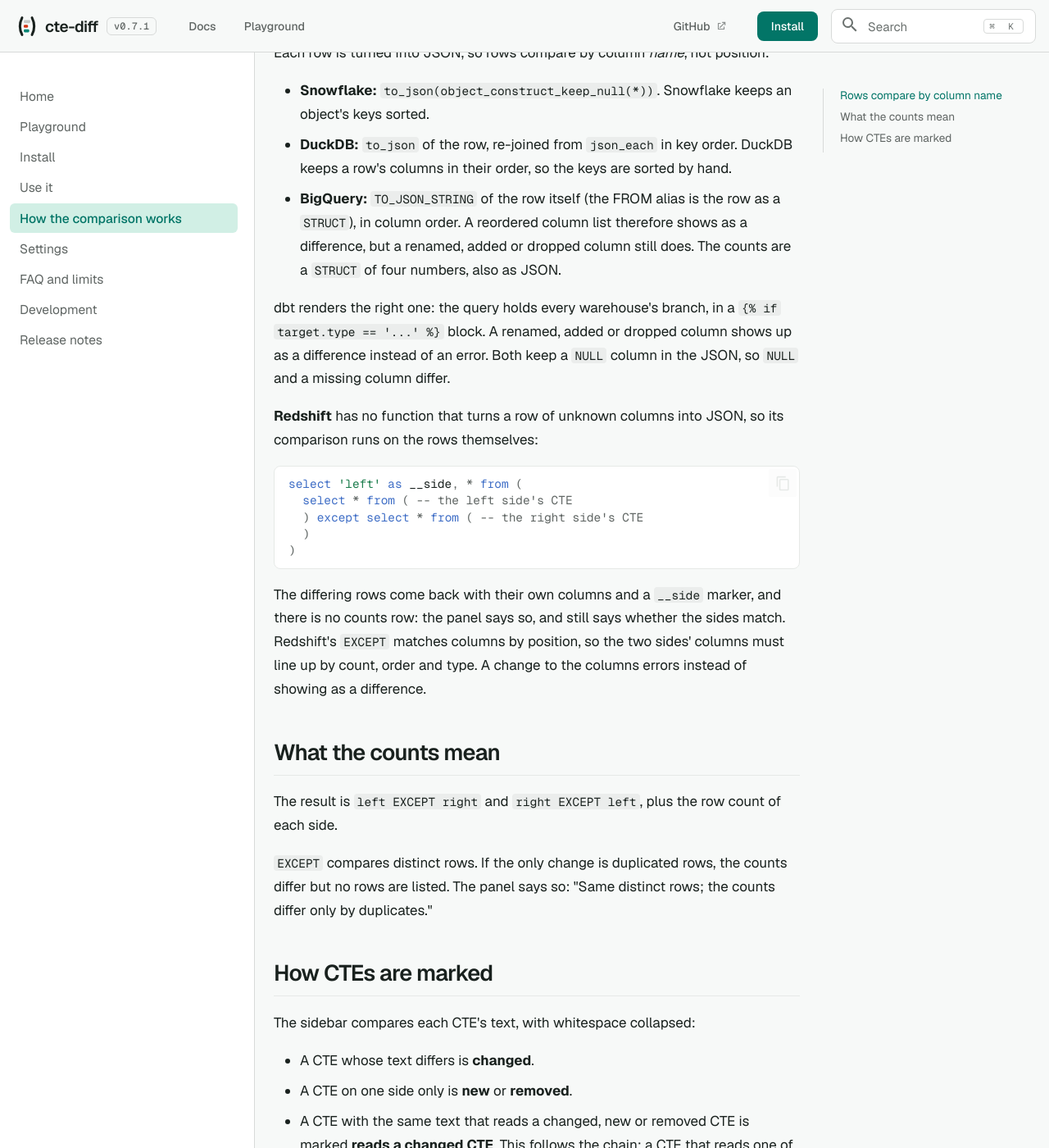
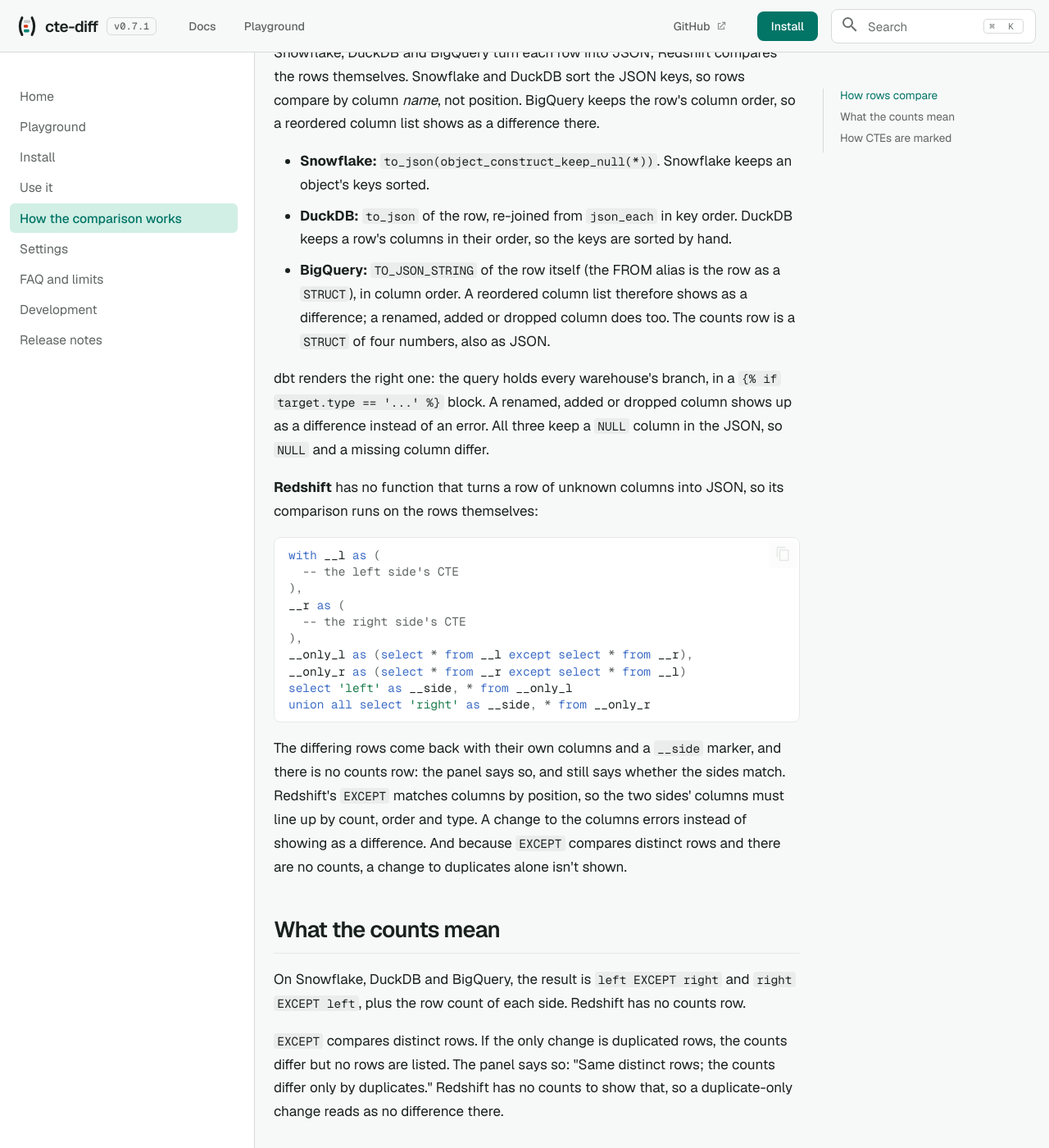
Before and after one commit to MarkPhamm/cte-diff, an MkDocs documentation site: the page built from docs/comparison.md, in a window 1280 px wide and 1400 px high, scrolled down 604 px. Shown: the whole window at 82% size. Built offline with MkDocs 1.6.1 and Material for MkDocs 9.7.7, drawn with Linux system fonts in a browser that asks for light colours; comment, search, counter and statistics services are not loaded.

Commit message:
Review fixes: Redshift no-counts wording, cut at the limit, docs

````diff
--- a/docs/comparison.md
+++ b/docs/comparison.md
@@ -14,33 +14,38 @@ __only_r as (select __row from __r except select __row from __l)
 select ...  -- the row counts, then the rows of __only_l and __only_r
 ```
 
-## Rows compare by column name
+## How rows compare
 
-Each row is turned into JSON, so rows compare by column *name*, not position:
+Snowflake, DuckDB and BigQuery turn each row into JSON; Redshift compares the rows themselves. Snowflake and DuckDB sort the JSON keys, so rows compare by column *name*, not position. BigQuery keeps the row's column order, so a reordered column list shows as a difference there.
 
 - **Snowflake:** `to_json(object_construct_keep_null(*))`. Snowflake keeps an object's keys sorted.
 - **DuckDB:** `to_json` of the row, re-joined from `json_each` in key order. DuckDB keeps a row's columns in their order, so the keys are sorted by hand.
-- **BigQuery:** `TO_JSON_STRING` of the row itself (the FROM alias is the row as a `STRUCT`), in column order. A reordered column list therefore shows as a difference, but a renamed, added or dropped column still does. The counts are a `STRUCT` of four numbers, also as JSON.
+- **BigQuery:** `TO_JSON_STRING` of the row itself (the FROM alias is the row as a `STRUCT`), in column order. A reordered column list therefore shows as a difference; a renamed, added or dropped column does too. The counts row is a `STRUCT` of four numbers, also as JSON.
 
-dbt renders the right one: the query holds every warehouse's branch, in a `{% if target.type == '...' %}` block. A renamed, added or dropped column shows up as a difference instead of an error. Both keep a `NULL` column in the JSON, so `NULL` and a missing column differ.
+dbt renders the right one: the query holds every warehouse's branch, in a `{% if target.type == '...' %}` block. A renamed, added or dropped column shows up as a difference instead of an error. All three keep a `NULL` column in the JSON, so `NULL` and a missing column differ.
 
 **Redshift** has no function that turns a row of unknown columns into JSON, so its comparison runs on the rows themselves:
 
 ```sql
-select 'left' as __side, * from (
-  select * from ( -- the left side's CTE
-  ) except select * from ( -- the right side's CTE
-  )
-)
+with __l as (
+  -- the left side's CTE
+),
+__r as (
+  -- the right side's CTE
+),
+__only_l as (select * from __l except select * from __r),
+__only_r as (select * from __r except select * from __l)
+select 'left' as __side, * from __only_l
+union all select 'right' as __side, * from __only_r
 ```
 
-The differing rows come back with their own columns and a `__side` marker, and there is no counts row: the panel says so, and still says whether the sides match. Redshift's `EXCEPT` matches columns by position, so the two sides' columns must line up by count, order and type. A change to the columns errors instead of showing as a difference.
+The differing rows come back with their own columns and a `__side` marker, and there is no counts row: the panel says so, and still says whether the sides match. Redshift's `EXCEPT` matches columns by position, so the two sides' columns must line up by count, order and type. A change to the columns errors instead of showing as a difference. And because `EXCEPT` compares distinct rows and there are no counts, a change to duplicates alone isn't shown.
 
 ## What the counts mean
 
-The result is `left EXCEPT right` and `right EXCEPT left`, plus the row count of each side.
+On Snowflake, DuckDB and BigQuery, the result is `left EXCEPT right` and `right EXCEPT left`, plus the row count of each side. Redshift has no counts row.
 
-`EXCEPT` compares distinct rows. If the only change is duplicated rows, the counts differ but no rows are listed. The panel says so: "Same distinct rows; the counts differ only by duplicates."
+`EXCEPT` compares distinct rows. If the only change is duplicated rows, the counts differ but no rows are listed. The panel says so: "Same distinct rows; the counts differ only by duplicates." Redshift has no counts to show that, so a duplicate-only change reads as no difference there.
 
 ## How CTEs are marked
 
--- a/overrides/home.html
+++ b/overrides/home.html
@@ -38,7 +38,7 @@
       <h1>See what a dbt change did to the data, <span>one CTE at a time.</span></h1>
     </div>
     <div class="qh-hero__text">
-      <p class="qh-lead">Open a model’s diff in VS Code and click above any CTE. Preview its rows on either side, or compare both sides and get the rows only one of them returns. Queries run through <code>dbt show</code>, so Jinja, refs and your Snowflake profile work as in a real run.</p>
+      <p class="qh-lead">Open a model’s diff in VS Code and click above any CTE. Preview its rows on either side, or compare both sides and get the rows only one of them returns. Queries run through <code>dbt show</code>, so Jinja, refs and your warehouse profile work as in a real run.</p>
       {{ install() }}
     </div>
 
@@ -287,7 +287,7 @@ origin/qa</pre>
         <table class="qh-how__t qh-how__res"><thead><tr><th></th><th>order_id</th><th>total_amount</th></tr></thead><tbody><tr class="qh-how__group"><td colspan="3">3 changed rows</td></tr><tr class="qh-how__l"><td>−</td><td>14</td><td class="chg">32</td></tr><tr class="qh-how__r"><td>+</td><td>14</td><td class="chg">24</td></tr><tr class="qh-how__l"><td>−</td><td>52</td><td class="chg">45</td></tr><tr class="qh-how__r"><td>+</td><td>52</td><td class="chg">30</td></tr><tr class="qh-how__l"><td>−</td><td>87</td><td class="chg">18</td></tr><tr class="qh-how__r"><td>+</td><td>87</td><td class="chg">9</td></tr></tbody></table>
       </li>
     </ol>
-    <p class="qh-how__note">BigQuery, DuckDB, Redshift or Snowflake, one query, one <code>dbt show</code> run. It compares distinct rows: if only duplicates changed, the row counts differ but no rows are listed. <a href="{{ 'comparison/' | url }}">Read how the comparison works</a></p>
+    <p class="qh-how__note">BigQuery, DuckDB, Redshift or Snowflake, one query, one <code>dbt show</code> run. It compares distinct rows: if only duplicates changed, the row counts differ but no rows are listed (Redshift has no row counts). <a href="{{ 'comparison/' | url }}">Read how the comparison works</a></p>
   </section>
 
   <!-- --------------------------------------------------------------- requirements -->
````
Also changed, not shown: README.md (+1 -1 lines), docs/faq.md (+2 -2 lines), docs/install.md (+1 -1 lines), 4 other files.
